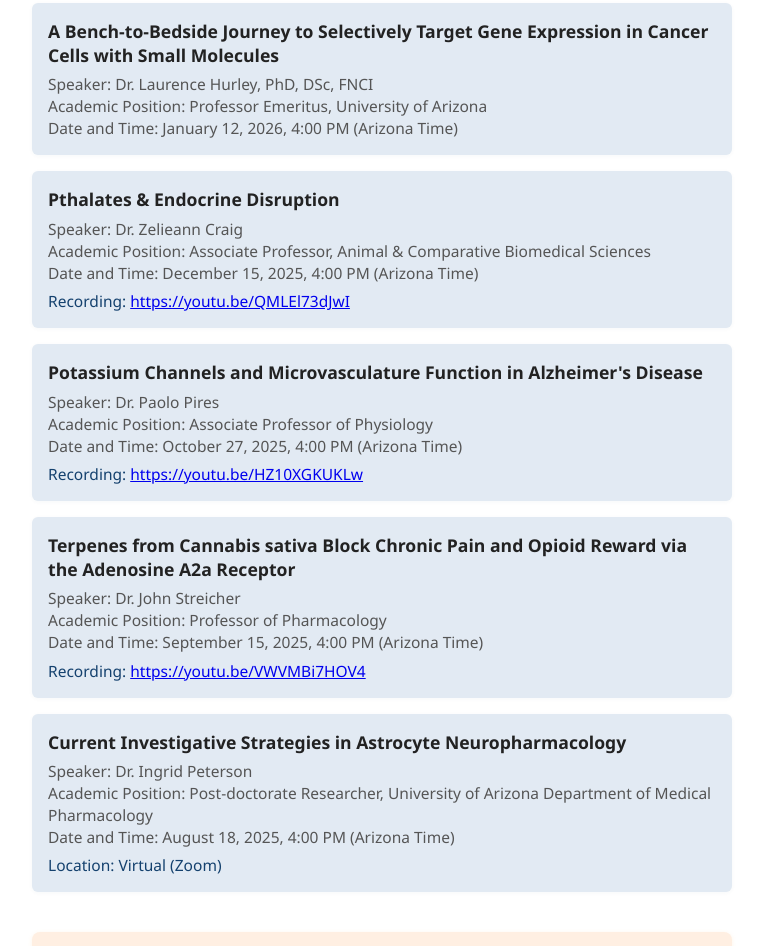
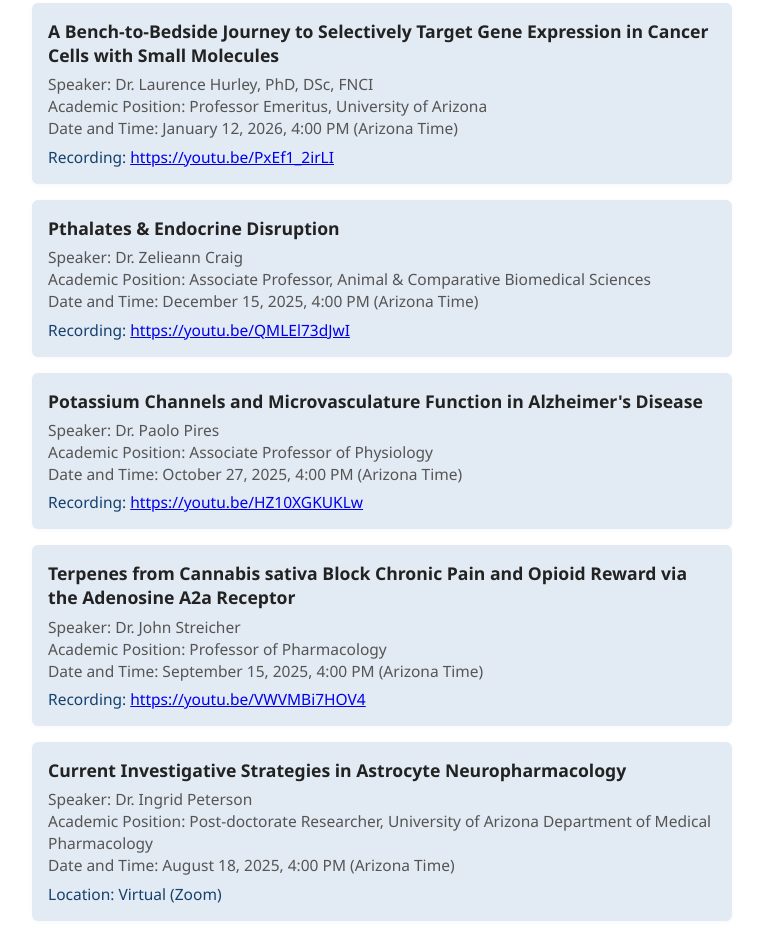
Before and after one commit to sophiavonhippel/TucsonDrugClub.github.io, a website: page index.html in a window 1280 px wide. Shown: the part 1194-2140 px from the top of the page, without its empty margins (258-1021 px from the left). Drawn offline with Linux system fonts and the light colour scheme.

Commit message:
Add recording link for Dr. Laurence Hurley's talk
Added a recording link for Dr. Laurence Hurley's talk.

```diff
--- a/index.html
+++ b/index.html
@@ -212,6 +212,9 @@
             Academic Position: Professor Emeritus, University of Arizona<br>
             Date and Time: January 12, 2026, 4:00 PM (Arizona Time)
           </div>
+          <div class="talk-zoom">
+            Recording: <a href="https://youtu.be/PxEf1_2irLI" target="_blank" rel="noopener">https://youtu.be/PxEf1_2irLI</a>
+          </div>
         </li>
         <li>
           <span class="talk-title">Pthalates & Endocrine Disruption</span>
```
